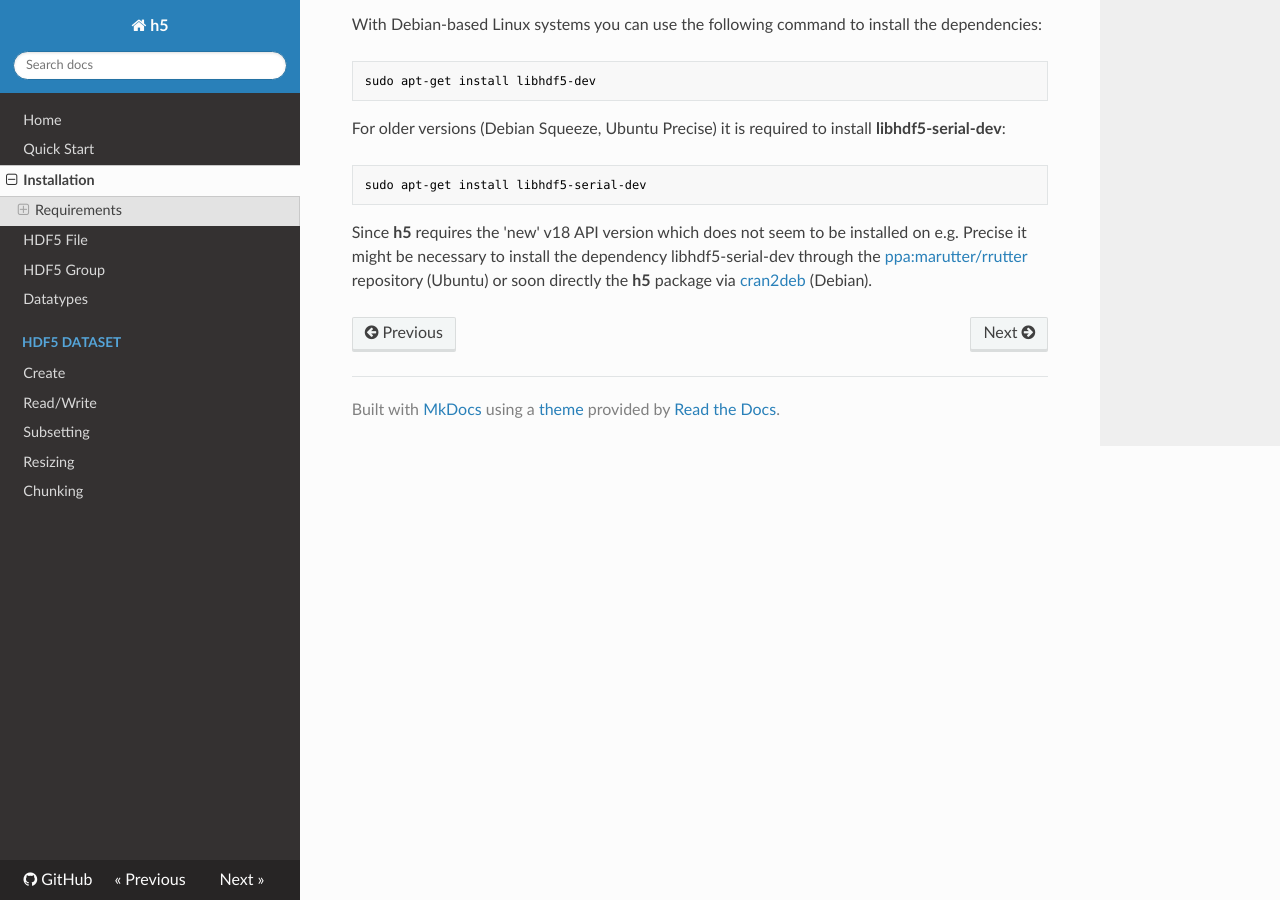
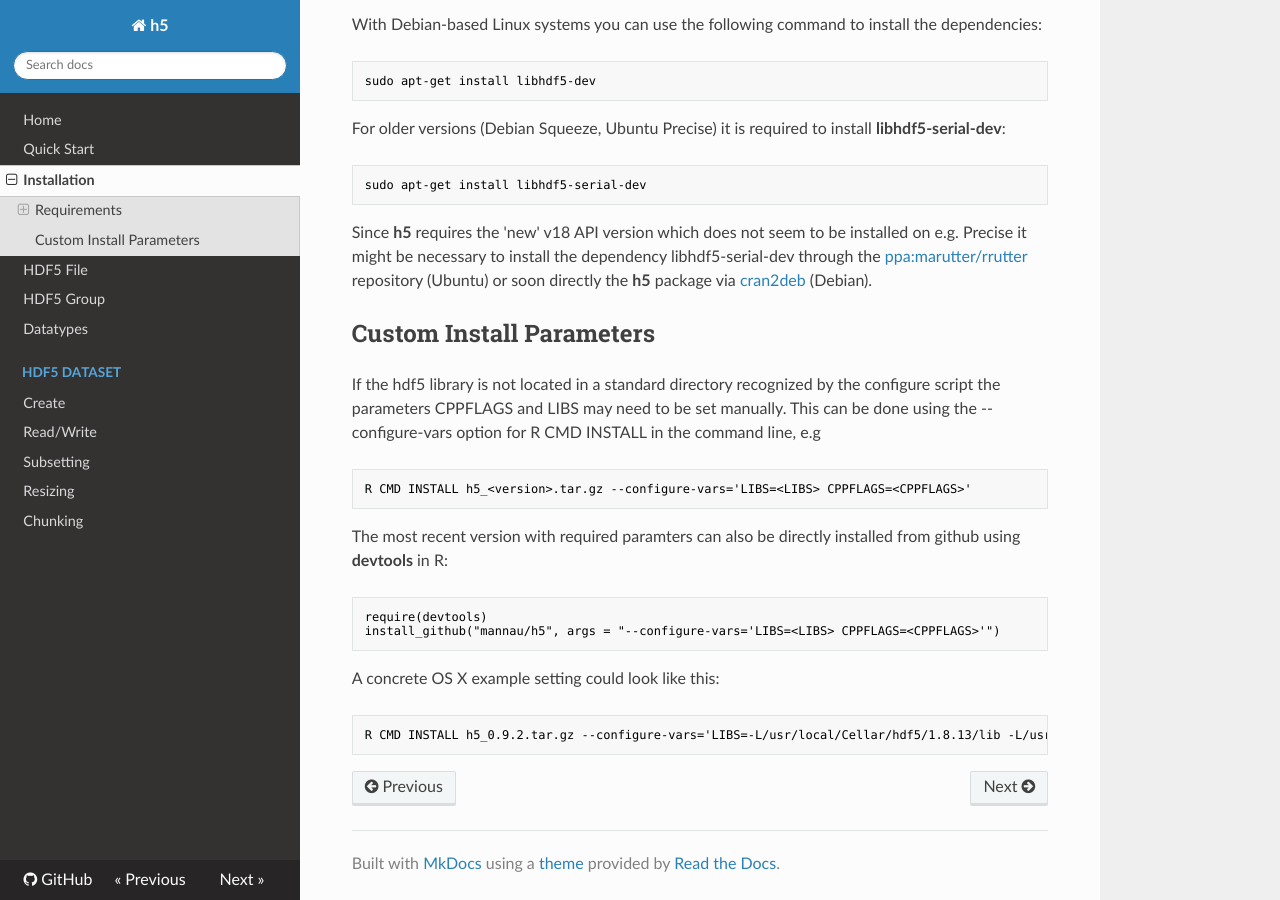
Before and after one commit to mannau/h5, an MkDocs documentation site: the page built from docs/install.md, in a window 1280 px wide and 900 px high, scrolled down 871 px. Built offline with MkDocs 1.6.1, drawn with Linux system fonts in a browser that asks for light colours; nearby versions of some CDN libraries; old or Windows-style settings are respelled for this version of MkDocs.

Commit message:
Fix issue with custom configuration params

````diff
--- a/docs/install.md
+++ b/docs/install.md
@@ -41,3 +41,21 @@ the dependency libhdf5-serial-dev through the
 [ppa:marutter/rrutter](https://launchpad.net/~marutter/+archive/ubuntu/rrutter)
 repository (Ubuntu) or soon directly the **h5** package via
 [cran2deb](http://debian-r.debian.net) (Debian).
+
+## Custom Install Parameters
+If the hdf5 library is not located in a standard directory recognized by the configure script the parameters CPPFLAGS and LIBS may need to be set manually.
+This can be done using the --configure-vars option for R CMD INSTALL in the command line, e.g
+```shell
+R CMD INSTALL h5_<version>.tar.gz --configure-vars='LIBS=<LIBS> CPPFLAGS=<CPPFLAGS>'
+```
+
+The most recent version with required paramters can also be directly installed from github using **devtools** in R:
+```shell
+require(devtools)
+install_github("mannau/h5", args = "--configure-vars='LIBS=<LIBS> CPPFLAGS=<CPPFLAGS>'")
+```
+
+A concrete OS X example setting could look like this:
+```shell
+R CMD INSTALL h5_0.9.2.tar.gz --configure-vars='LIBS=-L/usr/local/Cellar/hdf5/1.8.13/lib -L/usr/local/opt/szip/lib  -L. -lhdf5_cpp -lhdf5 -lz -lm CPPFLAGS=-I/usr/local/include -I/usr/local/include/freetype2 -I/opt/X11/include'
+```
````
Also changed, not shown: 2 other files.
